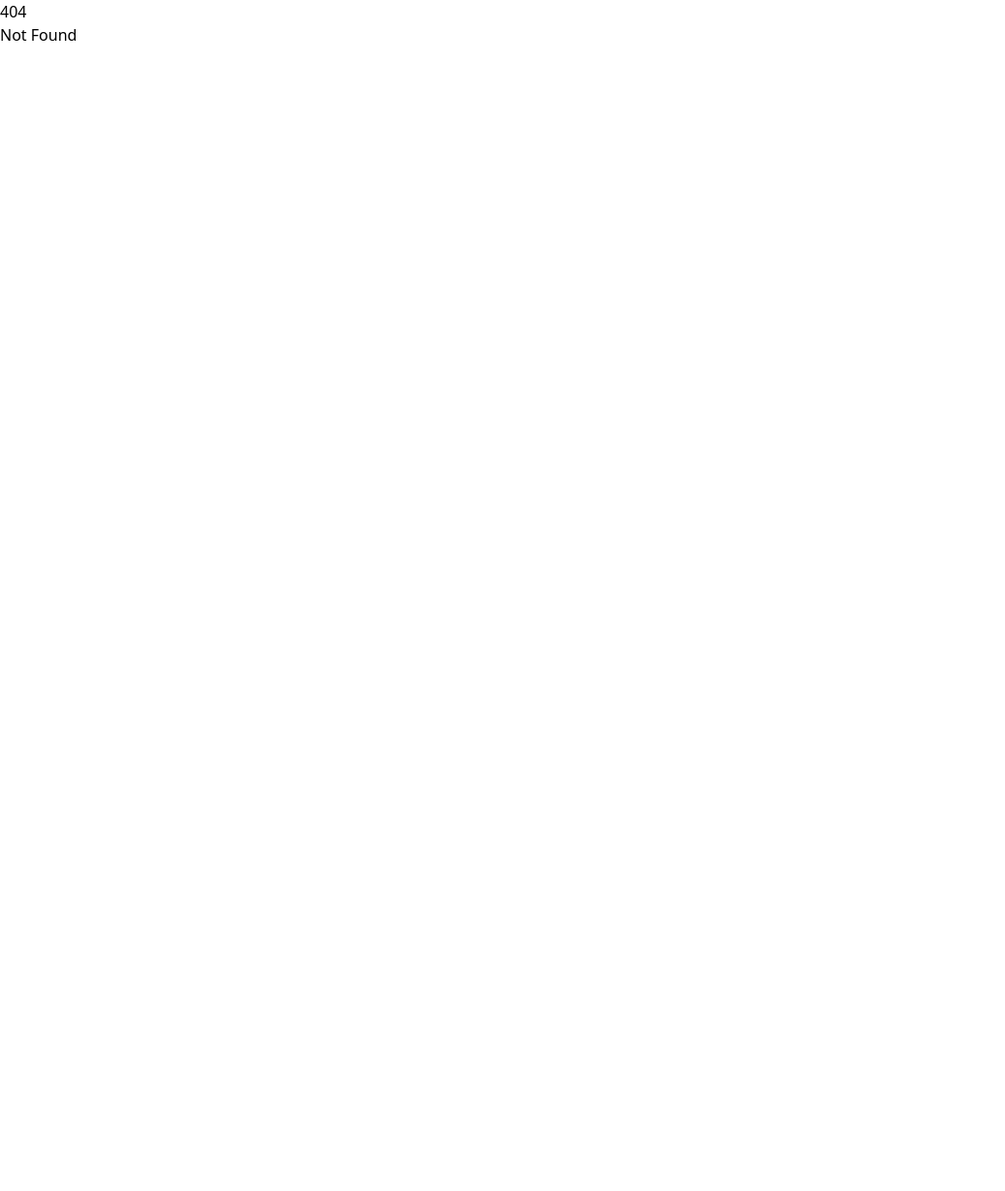
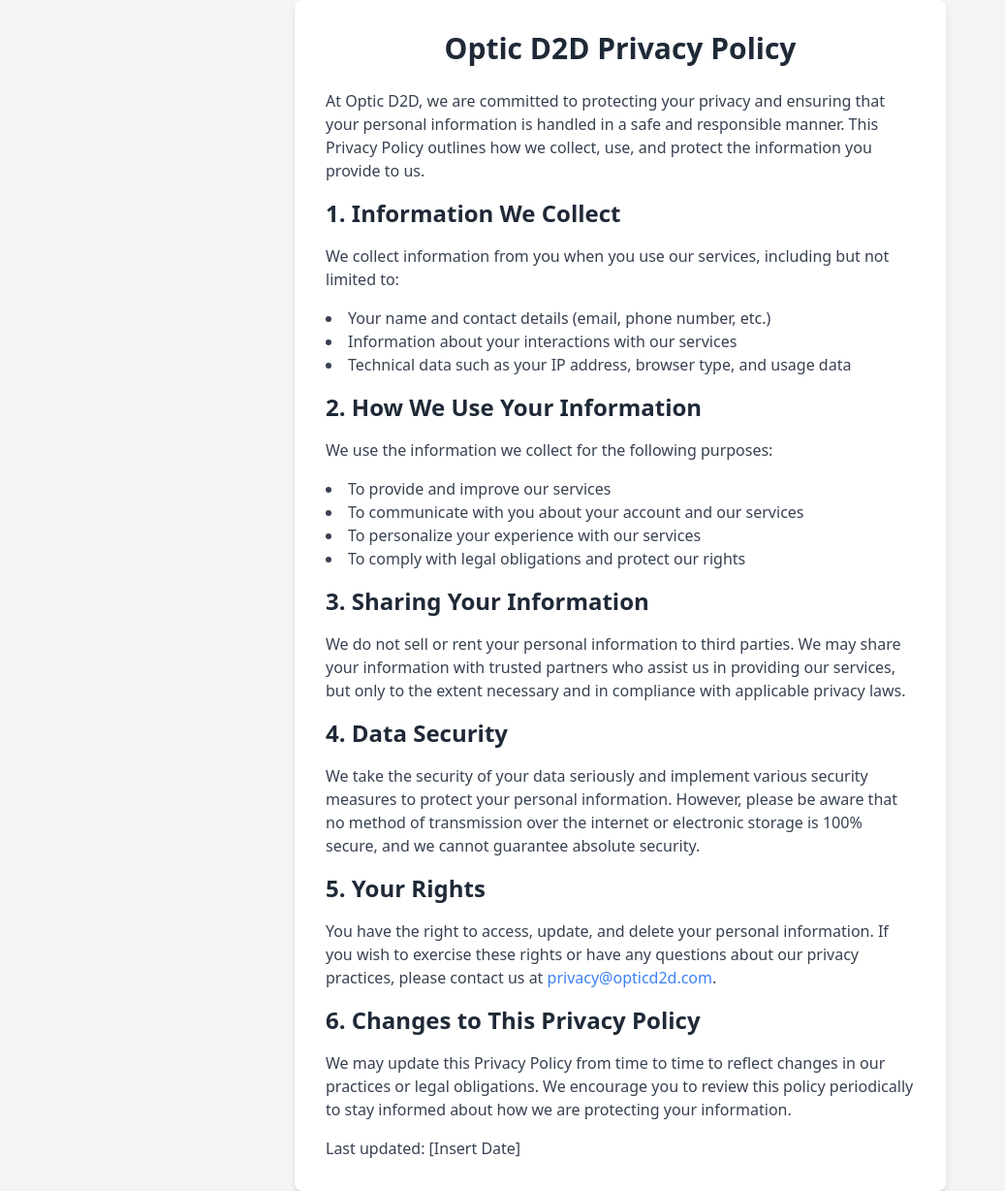
Before and after one commit to xEpiqq/optic-web, a SvelteKit app: page /privacy in a window 1280 px wide. Before the commit this address had no page. Shown: the whole page at 97% size, without its empty margins (0-1037 px from the left). Before the commit the page ends 800 px from the top, so only its background shows below. Built offline with nearby package versions, Linux system fonts and the light colour scheme.

Commit message:
privacy policy and data deletion pages

```diff
--- a/package.json
+++ b/package.json
@@ -17,5 +17,9 @@
 		"tailwindcss": "^3.4.10",
 		"vite": "^5.0.3"
 	},
-	"type": "module"
+	"type": "module",
+	"dependencies": {
+		"@supabase/ssr": "^0.5.1",
+		"@supabase/supabase-js": "^2.45.3"
+	}
 }
--- a/src/routes/+layout.svelte
+++ b/src/routes/+layout.svelte
@@ -1,5 +1,5 @@
 <script>
-    import "../app.css";
-  </script>
+    import "../app.css"
+</script>
 
-  <slot />
+<slot></slot>
--- /dev/null
+++ b/src/routes/delete_data/+page.svelte
@@ -0,0 +1,39 @@
+<script>
+    let email = '';
+    let showSuccessMessage = false;
+
+    function deleteData() {
+      // Simulate data deletion logic
+      showSuccessMessage = true;
+    }
+  </script>
+
+  <div class="flex flex-col items-center justify-center min-h-screen bg-gray-100">
+    <div class="bg-white shadow-md rounded-lg p-8 max-w-md w-full">
+      <h2 class="text-2xl font-semibold text-gray-800 mb-6 text-center">
+        Request Data Deletion
+      </h2>
+      <label for="email" class="block text-sm font-medium text-gray-700">
+        Email Address
+      </label>
+      <input
+        id="email"
+        type="email"
+        bind:value={email}
+        placeholder="Enter your email"
+        class="mt-1 block w-full px-4 py-2 border border-gray-300 rounded-md shadow-sm focus:ring-indigo-500 focus:border-indigo-500 sm:text-sm"
+      />
+      <button
+        class="mt-6 w-full bg-red-500 text-white py-2 px-4 rounded-md hover:bg-red-600 transition-colors duration-200"
+        on:click={deleteData}
+      >
+        Delete My Data
+      </button>
+
+      {#if showSuccessMessage}
+        <p class="mt-4 text-center text-green-600 font-semibold">
+          Your data has been successfully deleted!
+        </p>
+      {/if}
+    </div>
+  </div>
--- /dev/null
+++ b/src/routes/privacy/+page.svelte
@@ -0,0 +1,60 @@
+<script>
+  // If you need any functionality, you can add it here
+</script>
+
+<div class="flex flex-col items-center justify-center min-h-screen bg-gray-100 px-4">
+  <div class="bg-white shadow-md rounded-lg p-8 max-w-2xl w-full">
+    <h1 class="text-3xl font-semibold text-gray-800 mb-6 text-center">
+      Optic D2D Privacy Policy
+    </h1>
+
+    <p class="text-gray-700 mb-4">
+      At Optic D2D, we are committed to protecting your privacy and ensuring that your personal information is handled in a safe and responsible manner. This Privacy Policy outlines how we collect, use, and protect the information you provide to us.
+    </p>
+
+    <h2 class="text-2xl font-semibold text-gray-800 mb-4">1. Information We Collect</h2>
+    <p class="text-gray-700 mb-4">
+      We collect information from you when you use our services, including but not limited to:
+    </p>
+    <ul class="list-disc list-inside text-gray-700 mb-4">
+      <li>Your name and contact details (email, phone number, etc.)</li>
+      <li>Information about your interactions with our services</li>
+      <li>Technical data such as your IP address, browser type, and usage data</li>
+    </ul>
+
+    <h2 class="text-2xl font-semibold text-gray-800 mb-4">2. How We Use Your Information</h2>
+    <p class="text-gray-700 mb-4">
+      We use the information we collect for the following purposes:
+    </p>
+    <ul class="list-disc list-inside text-gray-700 mb-4">
+      <li>To provide and improve our services</li>
+      <li>To communicate with you about your account and our services</li>
+      <li>To personalize your experience with our services</li>
+      <li>To comply with legal obligations and protect our rights</li>
+    </ul>
+
+    <h2 class="text-2xl font-semibold text-gray-800 mb-4">3. Sharing Your Information</h2>
+    <p class="text-gray-700 mb-4">
+      We do not sell or rent your personal information to third parties. We may share your information with trusted partners who assist us in providing our services, but only to the extent necessary and in compliance with applicable privacy laws.
+    </p>
+
+    <h2 class="text-2xl font-semibold text-gray-800 mb-4">4. Data Security</h2>
+    <p class="text-gray-700 mb-4">
+      We take the security of your data seriously and implement various security measures to protect your personal information. However, please be aware that no method of transmission over the internet or electronic storage is 100% secure, and we cannot guarantee absolute security.
+    </p>
+
+    <h2 class="text-2xl font-semibold text-gray-800 mb-4">5. Your Rights</h2>
+    <p class="text-gray-700 mb-4">
+      You have the right to access, update, and delete your personal information. If you wish to exercise these rights or have any questions about our privacy practices, please contact us at <a href="mailto:privacy@opticd2d.com" class="text-blue-500 hover:underline">privacy@opticd2d.com</a>.
+    </p>
+
+    <h2 class="text-2xl font-semibold text-gray-800 mb-4">6. Changes to This Privacy Policy</h2>
+    <p class="text-gray-700 mb-4">
+      We may update this Privacy Policy from time to time to reflect changes in our practices or legal obligations. We encourage you to review this policy periodically to stay informed about how we are protecting your information.
+    </p>
+
+    <p class="text-gray-700">
+      Last updated: [Insert Date]
+    </p>
+  </div>
+</div>
```
Also changed, not shown: 1 other file (tests, documents, lock files or other folders).
